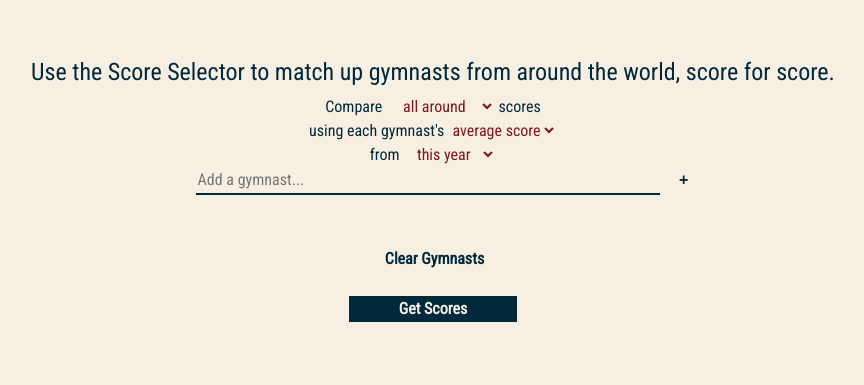
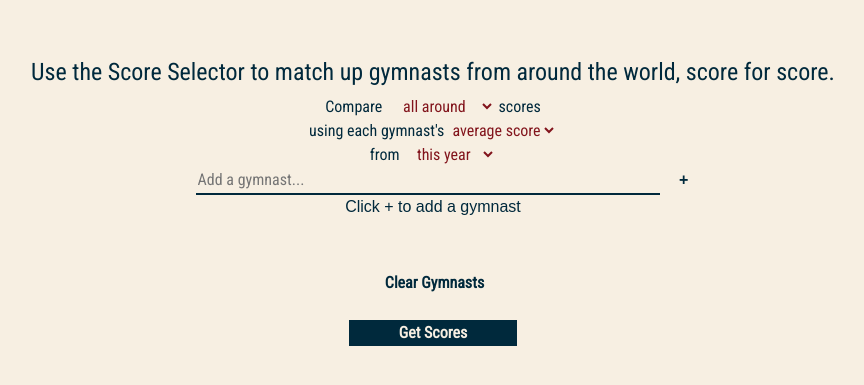
Before and after one commit to brinaseidel/Score_for_Score, a Django app: page /scoredata/score_selector in a window 1280 px wide. Shown: the part 172-557 px from the top of the page, without its empty margins (207-1071 px from the left). Run offline with Django 3.2, Linux system fonts and the light colour scheme; some libraries are stand-ins or nearby versions.

Commit message:
Fix text for UX

```diff
--- a/scoredata/templates/score_selector.html
+++ b/scoredata/templates/score_selector.html
@@ -67,6 +67,7 @@
 			<div class="ui-widget" style="text-align:center; padding-bottom:0px">
 			<input type="text" id="gymnast_search" name="to_search" size="60" class="search" style="margin-left:30px" placeholder="Add a gymnast...">
 			<button type="button" id = "gymnast_search_submit" class="submit">+</button>
+			<p>Click + to add a gymnast</p>
 			<p id="gymnast_search_error"></p>
 			</div>
 			<!--- Box to dispaly the selected gymnasts -->
```
